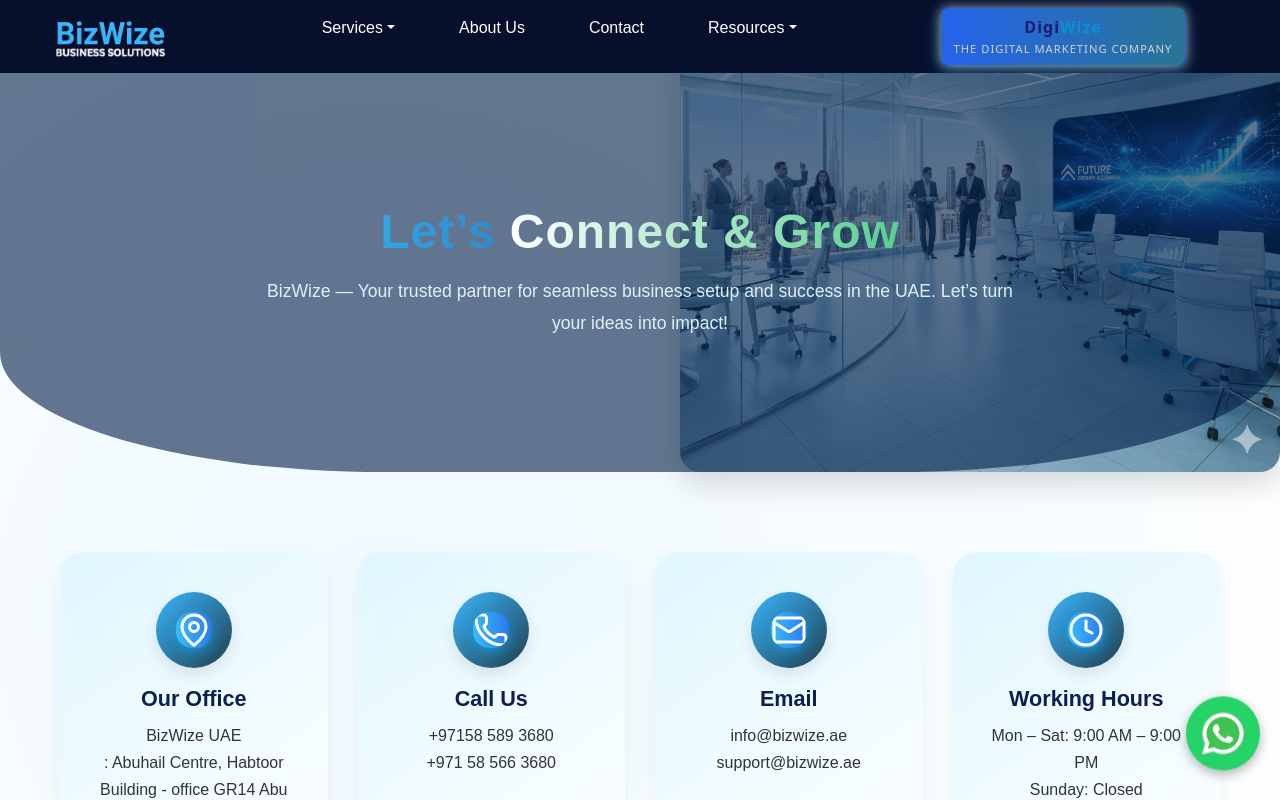
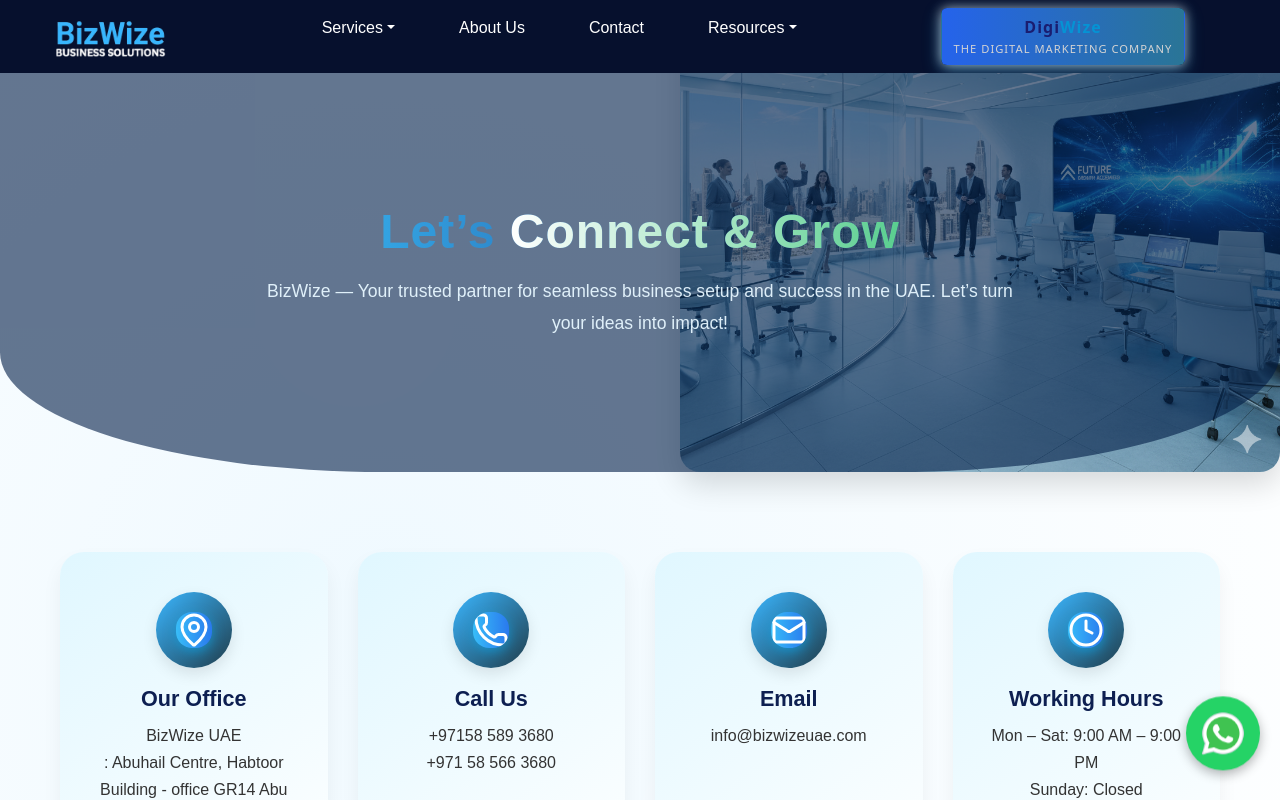
Before and after one commit to hafimachu68/BizWize, a React (Create React App) app: page /contact in a window 1280 px wide. Shown: the top 800 px of the page. Built offline with nearby package versions, Linux system fonts and the light colour scheme.

Commit message:
sixth commit

```diff
--- a/src/Pages/Contact.jsx
+++ b/src/Pages/Contact.jsx
@@ -44,7 +44,7 @@
         <div className="info-card">
           <div className="icon-wrapper"><Mail className="icon" /></div>
           <h3>Email</h3>
-          <p>info@bizwize.ae<br />support@bizwize.ae</p>
+          <p>info@bizwizeuae.com</p>
         </div>
 
         <div className="info-card">
```
